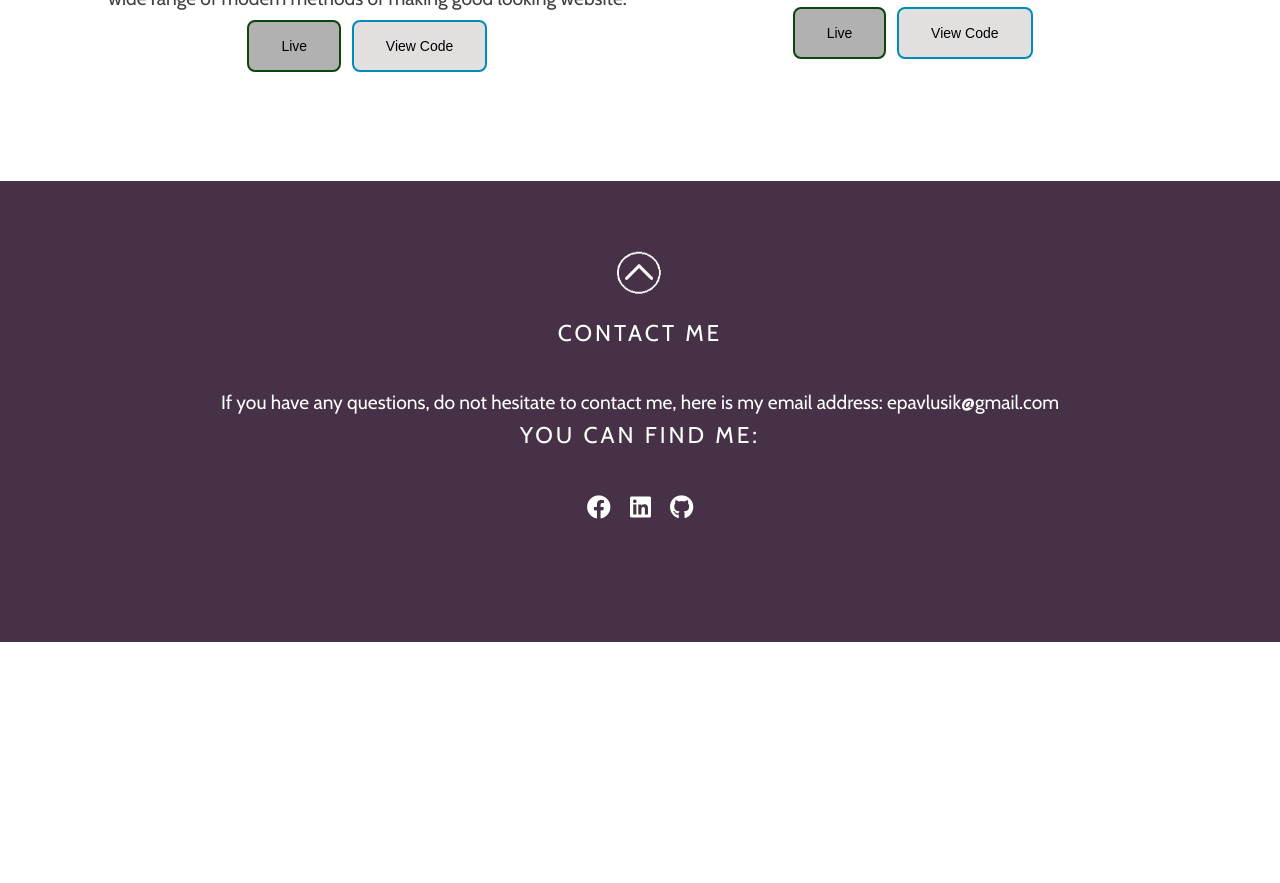
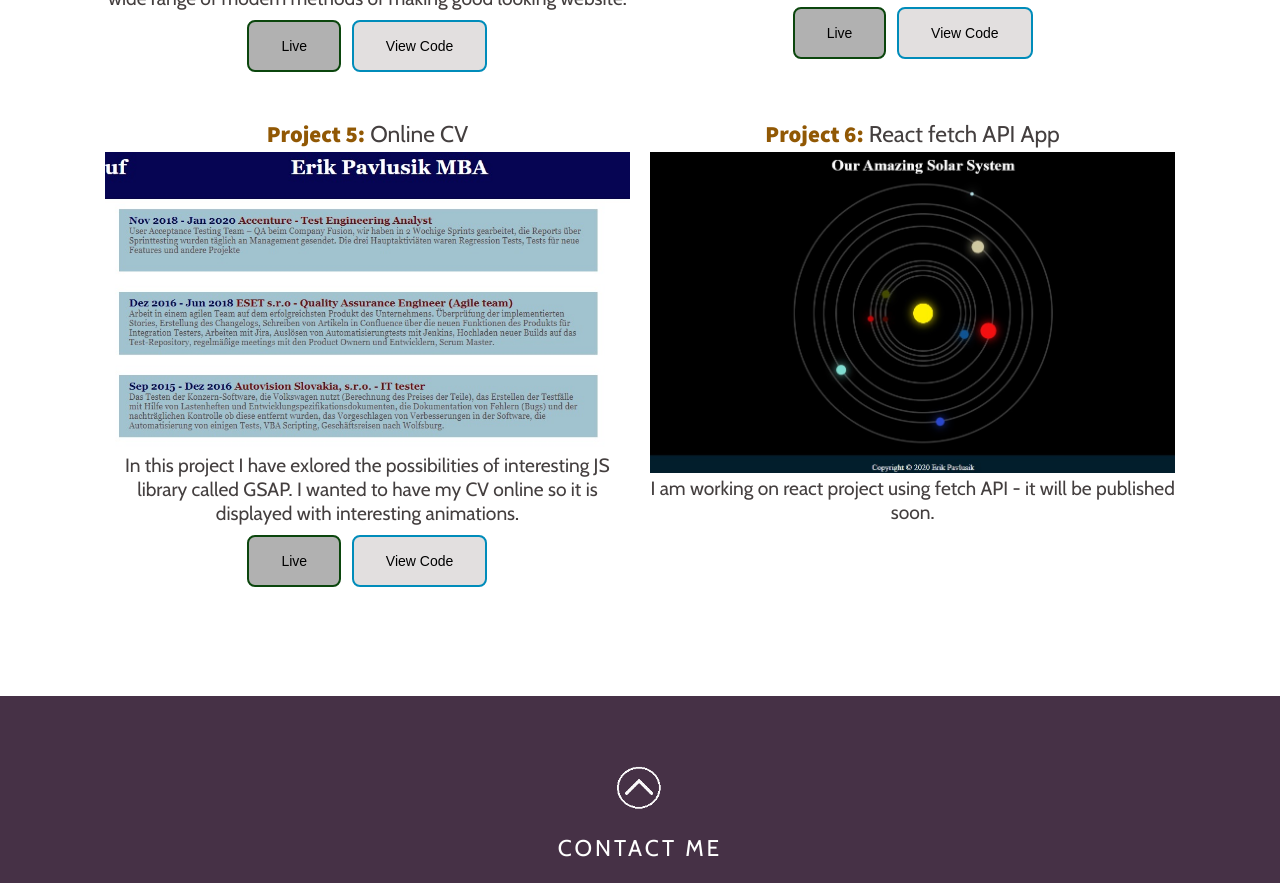
Before and after one commit to epavlusik/portfolio, a plain HTML site: page index.html in a window 1280 px wide. Shown: the part 2445-3328 px from the top of the page. Before the commit the page ends 3087 px from the top, so only its background shows below. Drawn offline with nearby package versions, Linux system fonts and the light colour scheme; a web font is replaced by a local one.

Commit message:
Update index.html

```diff
--- a/index.html
+++ b/index.html
@@ -109,6 +109,25 @@
                     <button class="btn-code" onclick="location.href='https://github.com/epavlusik/solarsystemlive/tree/gh-pages';">View Code</button>
                 </div>
             </div>
+           <div class="column">
+                <div class="Project-box"> <!--Online CV-->
+                 <h2>
+                     <span class="project">Project 5:</span> Online CV</h2>
+                 <img src="images/lebenslauf.jpg" alt="">
+                 <p>In this project I have exlored the possibilities of interesting JS library called GSAP.
+                     I wanted to have my CV online so it is displayed with interesting animations.
+                 </p>
+                     <button class="btn-live" onclick="location.href='https://epavlusik.github.io/onlinecv/';">Live</button>
+                     <button class="btn-code" onclick="location.href='https://github.com/epavlusik/onlinecv';">View Code</button>
+                 </div>
+                 <div class="Project-box"> <!--Coming soon-->
+                     <h2>
+                         <span class="project">Project 6:</span> React fetch API App</h2>
+                     <img src="images/solarsystem.jpg" alt="">
+                     <p>I am working on react project using fetch API - it will be published soon.
+                     </p>
+                     </div>
+                 </div>
          </div>
         <!-- </div> -->
     </section>
```
